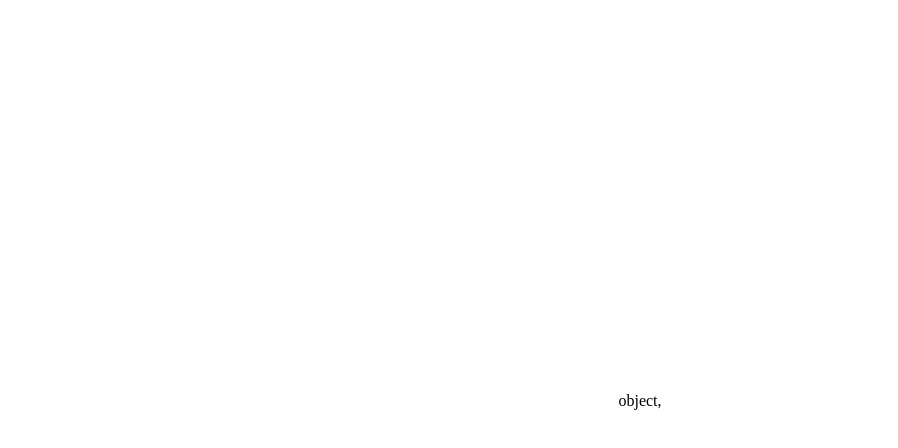
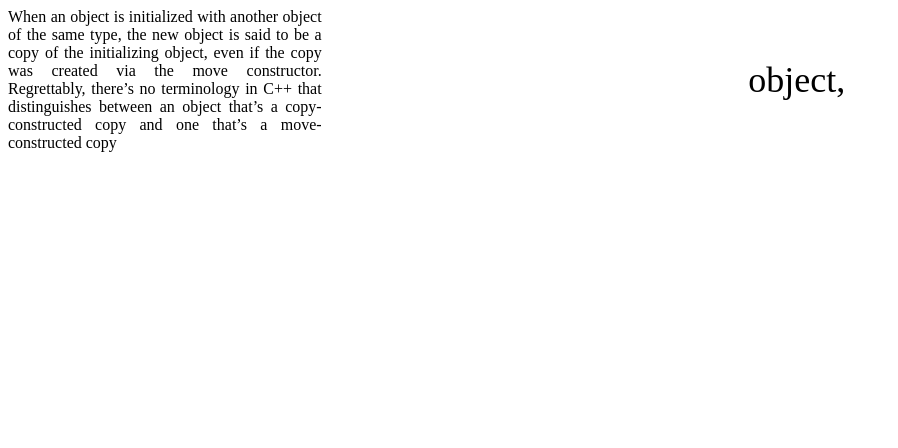
Before and after one commit to kawer/ReadFast, a plain HTML site: page index.html in a window 1280 px wide. Shown: the whole page, without its empty margins (0-898 px from the left). Drawn offline with Linux system fonts and the light colour scheme.

Commit message:
added text

```diff
--- a/readFast/index.html
+++ b/index.html
@@ -7,8 +7,19 @@
 </head>
 
 <body>
-    <span id="text">
-    </span>
+    <div style="display: flex">
+
+        <div id="completeText">
+
+        </div>
+
+        <div id="wordbox">
+            <div id="word">
+            </div>
+        </div>
+
+    </div>
+
     <script src="main.js"></script>
 </body>
 
--- a/readFast/main.js
+++ b/main.js
@@ -1,13 +1,16 @@
 
-var textel = document.querySelector("#text");
+var wordel = document.querySelector("#word");
+var completeText = document.querySelector("#completeText");
 
 var data = `When an object is initialized with another object of the same type, the new object is said to be a copy of the initializing object, even if the copy was created via the move constructor. Regrettably, there’s no terminology in C++ that distinguishes between an object that’s a copy-constructed copy and one that’s a move-constructed copy`
+
+completeText.textContent = data;
 
 function reader(toRead) {
     let ind = 0;
     let wordList = toRead.split(" ");
     return function () {
-        textel.textContent = wordList[ind++];
+        wordel.textContent = wordList[ind++];
     }
 }
 
--- a/readFast/style.css
+++ /dev/null
@@ -1,8 +0,0 @@
-
-#text {
-    text-align: center;
-    height: 1em;
-    position: absolute;
-    margin: auto;
-    top: 0; left: 0; bottom: 0; right: 0;
-}
--- /dev/null
+++ b/style.css
@@ -0,0 +1,21 @@
+body {
+
+}
+
+#wordbox {
+    /* text-align: center;
+    height: 1em;
+    position: absolute;
+    margin: auto;
+    top: 0; left: 0; bottom: 0; right: 0; */
+    width: 100%;
+    display: flex;
+    align-items: center;
+    justify-content: center;
+    font-size: 36px;
+}
+
+#completeText{
+    width: 33%;
+    text-align: justify;
+}
```
